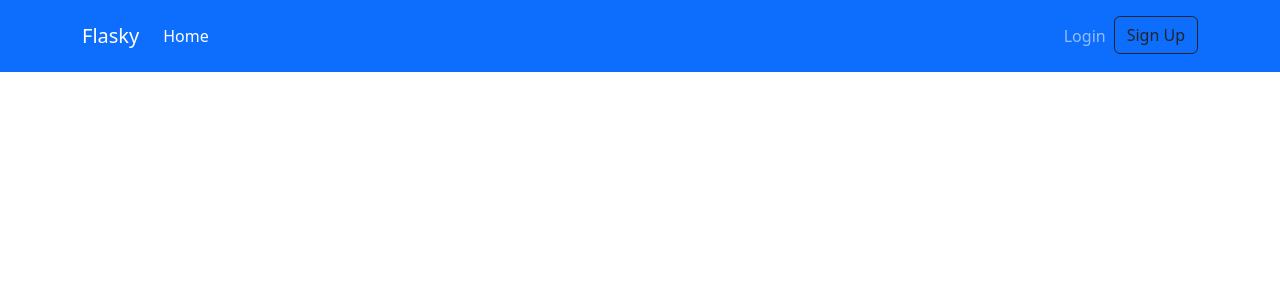
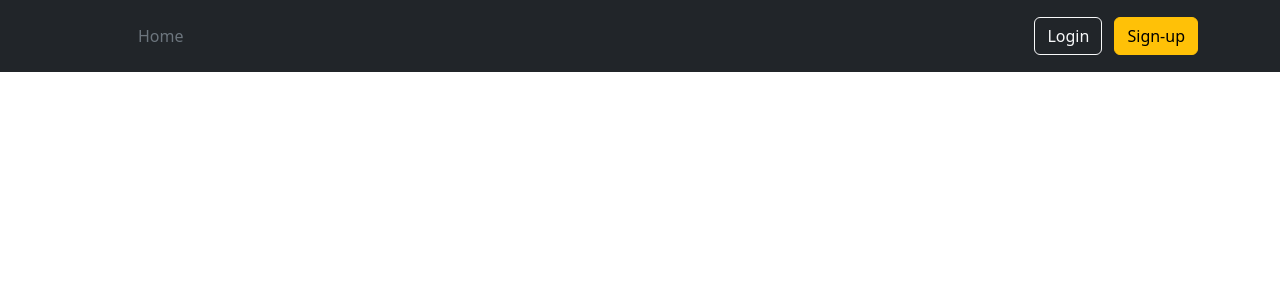
Before and after one commit to nevendra7up/Major, a Flask app: page /login in a window 1280 px wide. Shown: the top 300 px of the page. Run offline with Flask 2, Linux system fonts and the light colour scheme.

Commit message:
Update base.html

```diff
--- a/templates/Layout/base.html
+++ b/templates/Layout/base.html
@@ -17,35 +17,26 @@
 </head>
 
 <body>
-  <header>
-    <nav class="navbar navbar-expand-lg p-3 navbar-dark bg-primary">
-          <div class="container">
-            <a class="navbar-brand" href="/">Flasky</a>
-            <button class="navbar-toggler d-lg-none" type="button" data-bs-toggle="collapse" data-bs-target="#collapsibleNavId" aria-controls="collapsibleNavId"
-                aria-expanded="false" aria-label="Toggle navigation">
-                <span class="navbar-toggler-icon"></span>
-            </button>
-            <div class="collapse navbar-collapse" id="collapsibleNavId">
-                <ul class="navbar-nav me-auto mt-2 mt-lg-0">
-                    <li class="nav-item">
-                        <a class="nav-link active" href="/" aria-current="page">Home <span class="visually-hidden">(current)</span></a>
-                    </li>
+  <header class="p-3 text-bg-dark">
+    <div class="container">
+      <div class="d-flex flex-wrap align-items-center justify-content-center justify-content-lg-start">
+        <a href="/" class="d-flex align-items-center mb-2 mb-lg-0 text-white text-decoration-none">
+          <svg class="bi me-2" width="40" height="32" role="img" aria-label="Bootstrap"><use xlink:href="#bootstrap"></use></svg>
+        </a>
+
+        <ul class="nav col-12 col-lg-auto me-lg-auto mb-2 justify-content-center mb-md-0">
+          <li><a href="/" class="nav-link px-2 text-secondary">Home</a></li>
+
+        </ul>
 
 
-                </ul>
 
-                <ul class="navbar-nav mt-2 mt-lg-0">
-                  <li class="nav-item">
-                    <a href="/login" class="nav-link">Login</a>
-                  </li>
-                  <li class="nav-item">
-                    <a href="/register" class="btn btn-outline-dark">Sign Up</a>
-                  </li>
-                </ul>
-            </div>
+        <div class="text-end">
+          <a role="button" class="btn btn-outline-light me-2" href="/login">Login</a>
+          <a role="button" class="btn btn-warning" href="/register">Sign-up</a>
+        </div>
       </div>
-    </nav>
-
+    </div>
   </header>
 
   <main>
```
